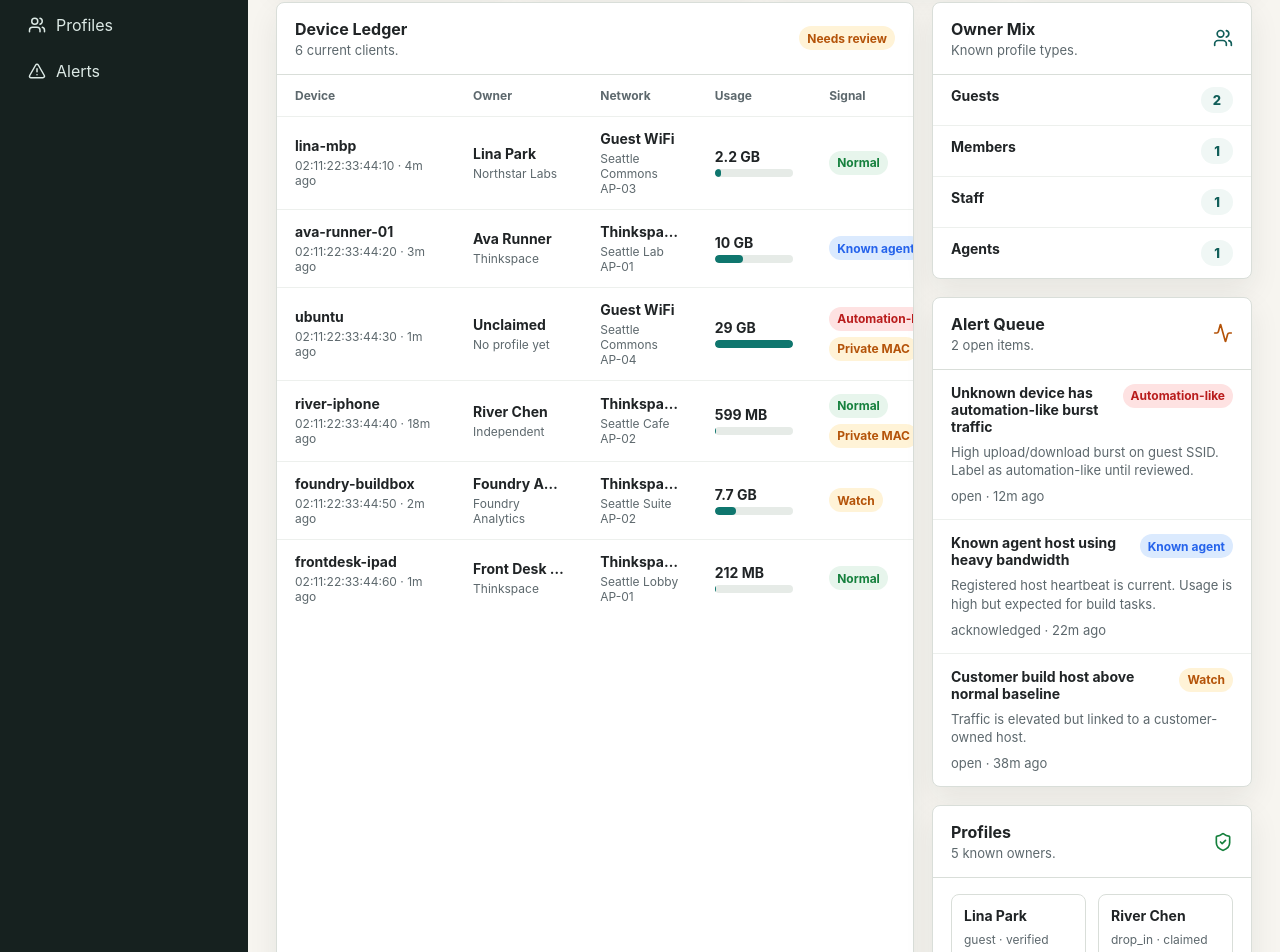
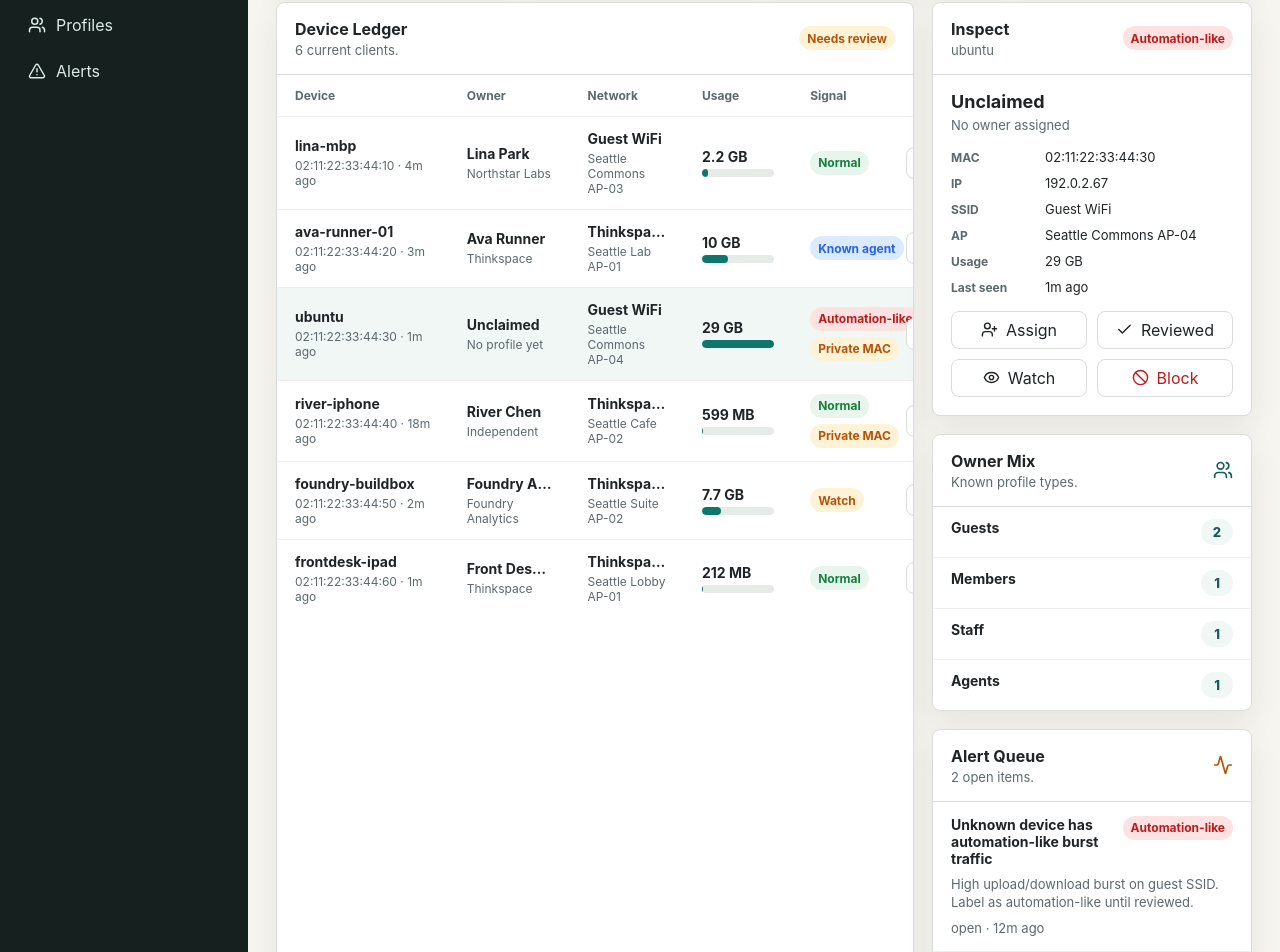
Before and after one commit to peterchee-os/WhoFi, a Next.js app: page / in a window 1280 px wide. Shown: the part 207-1159 px from the top of the page. Built offline with nearby package versions, Linux system fonts and the light colour scheme.

Commit message:
Add device inspection workflow

```diff
--- a/app/globals.css
+++ b/app/globals.css
@@ -196,6 +196,15 @@ select {
   padding: 0;
 }
 
+.icon-button.table-action {
+  width: 32px;
+  min-height: 32px;
+}
+
+.text-button.danger {
+  color: var(--red);
+}
+
 .metric-grid {
   display: grid;
   grid-template-columns: repeat(4, minmax(0, 1fr));
@@ -228,6 +237,10 @@ select {
   display: grid;
   grid-template-columns: minmax(0, 1.8fr) minmax(320px, 0.9fr);
   gap: 18px;
+}
+
+.content-grid.detail-layout {
+  grid-template-columns: minmax(0, 1.6fr) minmax(340px, 0.8fr);
 }
 
 .panel {
@@ -280,6 +293,10 @@ select {
 
 .device-table td {
   font-size: 14px;
+}
+
+.device-table tr.selected-row td {
+  background: #f0f7f5;
 }
 
 .device-name {
@@ -357,6 +374,7 @@ select {
 .side-stack {
   display: grid;
   gap: 18px;
+  align-content: start;
 }
 
 .list {
@@ -407,6 +425,64 @@ select {
   place-items: center;
   font-size: 13px;
   font-weight: 800;
+}
+
+.detail-body {
+  padding: 16px 18px 18px;
+  display: grid;
+  gap: 16px;
+}
+
+.detail-title {
+  display: grid;
+  gap: 5px;
+}
+
+.detail-title strong {
+  font-size: 18px;
+}
+
+.detail-title span {
+  color: var(--muted);
+  font-size: 13px;
+}
+
+.kv-list {
+  display: grid;
+  gap: 10px;
+  margin: 0;
+}
+
+.kv-list div {
+  display: grid;
+  grid-template-columns: 82px minmax(0, 1fr);
+  gap: 12px;
+  align-items: baseline;
+}
+
+.kv-list dt {
+  color: var(--muted);
+  font-size: 12px;
+  font-weight: 700;
+}
+
+.kv-list dd {
+  margin: 0;
+  min-width: 0;
+  overflow: hidden;
+  text-overflow: ellipsis;
+  white-space: nowrap;
+  font-size: 13px;
+}
+
+.action-grid {
+  display: grid;
+  grid-template-columns: repeat(2, minmax(0, 1fr));
+  gap: 10px;
+}
+
+.action-grid .text-button {
+  width: 100%;
 }
 
 .profile-grid {
--- a/app/page.tsx
+++ b/app/page.tsx
@@ -4,12 +4,15 @@ import { useMemo, useState } from "react";
 import {
   Activity,
   AlertTriangle,
-  Bot,
+  Ban,
+  Check,
   Download,
+  Eye,
   Gauge,
   RefreshCcw,
   Search,
   ShieldCheck,
+  UserPlus,
   Users,
   Wifi,
   type LucideIcon
@@ -66,6 +69,7 @@ const viewTitles: Record<View, { title: string; subtitle: string }> = {
 export default function Home() {
   const [activeView, setActiveView] = useState<View>("dashboard");
   const [query, setQuery] = useState("");
+  const [selectedDeviceId, setSelectedDeviceId] = useState("dev-unknown-burst");
 
   const filteredDevices = useMemo(() => {
     const normalizedQuery = query.trim().toLowerCase();
@@ -90,6 +94,7 @@ export default function Home() {
   }, [query]);
 
   const title = viewTitles[activeView];
+  const selectedDevice = demoDevices.find((device) => device.id === selectedDeviceId) ?? demoDevices[0];
 
   return (
     <main className="app-shell">
@@ -153,8 +158,17 @@ export default function Home() {
 
         <Metrics />
 
-        {activeView === "dashboard" ? <DashboardView devices={filteredDevices} /> : null}
-        {activeView === "devices" ? <DevicesView devices={filteredDevices} /> : null}
+        {activeView === "dashboard" ? (
+          <DashboardView
+            devices={filteredDevices}
+            onSelectDevice={setSelectedDeviceId}
+            selectedDevice={selectedDevice}
+            selectedDeviceId={selectedDeviceId}
+          />
+        ) : null}
+        {activeView === "devices" ? (
+          <DevicesView devices={filteredDevices} onSelectDevice={setSelectedDeviceId} selectedDeviceId={selectedDeviceId} />
+        ) : null}
         {activeView === "profiles" ? <ProfilesView profiles={demoProfiles} /> : null}
         {activeView === "alerts" ? <AlertsView /> : null}
       </section>
@@ -185,23 +199,47 @@ function Metrics() {
   );
 }
 
-function DashboardView({ devices }: { devices: Device[] }) {
+function DashboardView({
+  devices,
+  onSelectDevice,
+  selectedDevice,
+  selectedDeviceId
+}: {
+  devices: Device[];
+  onSelectDevice: (deviceId: string) => void;
+  selectedDevice: Device;
+  selectedDeviceId: string;
+}) {
   return (
     <section className="content-grid">
-      <DeviceLedger devices={devices} compact />
+      <DeviceLedger devices={devices} compact onSelectDevice={onSelectDevice} selectedDeviceId={selectedDeviceId} />
 
       <div className="side-stack">
+        <DeviceInspector device={selectedDevice} />
         <OwnerMix />
         <AlertQueue limit={3} />
-        <ProfileSummary />
-        <AgentSummary />
       </div>
     </section>
   );
 }
 
-function DevicesView({ devices }: { devices: Device[] }) {
-  return <DeviceLedger devices={devices} />;
+function DevicesView({
+  devices,
+  onSelectDevice,
+  selectedDeviceId
+}: {
+  devices: Device[];
+  onSelectDevice: (deviceId: string) => void;
+  selectedDeviceId: string;
+}) {
+  const selectedDevice = devices.find((device) => device.id === selectedDeviceId) ?? devices[0];
+
+  return (
+    <section className="content-grid detail-layout">
+      <DeviceLedger devices={devices} onSelectDevice={onSelectDevice} selectedDeviceId={selectedDeviceId} />
+      <div className="side-stack">{selectedDevice ? <DeviceInspector device={selectedDevice} /> : <EmptyPanel />}</div>
+    </section>
+  );
 }
 
 function ProfilesView({ profiles }: { profiles: Profile[] }) {
@@ -231,7 +269,17 @@ function AlertsView() {
   return <AlertQueue />;
 }
 
-function DeviceLedger({ devices, compact = false }: { devices: Device[]; compact?: boolean }) {
+function DeviceLedger({
+  devices,
+  compact = false,
+  onSelectDevice,
+  selectedDeviceId
+}: {
+  devices: Device[];
+  compact?: boolean;
+  onSelectDevice: (deviceId: string) => void;
+  selectedDeviceId: string;
+}) {
   const shownDevices = compact ? devices.slice(0, 6) : devices;
 
   return (
@@ -247,11 +295,12 @@ function DeviceLedger({ devices, compact = false }: { devices: Device[]; compact
       <table className="device-table">
         <thead>
           <tr>
-            <th style={{ width: "28%" }}>Device</th>
-            <th style={{ width: "20%" }}>Owner</th>
+            <th style={{ width: "27%" }}>Device</th>
+            <th style={{ width: "19%" }}>Owner</th>
             <th style={{ width: "18%" }}>Network</th>
-            <th style={{ width: "18%" }}>Usage</th>
-            <th style={{ width: "16%" }}>Signal</th>
+            <th style={{ width: "17%" }}>Usage</th>
+            <th style={{ width: "15%" }}>Signal</th>
+            <th style={{ width: "4%" }} aria-label="Inspect" />
           </tr>
         </thead>
         <tbody>
@@ -260,7 +309,7 @@ function DeviceLedger({ devices, compact = false }: { devices: Device[]; compact
             const usage = device.rxBytes + device.txBytes;
 
             return (
-              <tr key={device.id}>
+              <tr className={selectedDeviceId === device.id ? "selected-row" : ""} key={device.id}>
                 <td>
                   <div className="device-name">
                     <strong>{device.hostname}</strong>
@@ -293,12 +342,96 @@ function DeviceLedger({ devices, compact = false }: { devices: Device[]; compact
                     {device.privateMacSuspected ? <span className="badge watch">Private MAC</span> : null}
                   </div>
                 </td>
+                <td>
+                  <button className="icon-button table-action" onClick={() => onSelectDevice(device.id)} title="Inspect">
+                    <Eye size={16} />
+                  </button>
+                </td>
               </tr>
             );
           })}
         </tbody>
       </table>
     </div>
+  );
+}
+
+function DeviceInspector({ device }: { device: Device }) {
+  const profile = device.profileId ? profileById.get(device.profileId) : undefined;
+  const usage = device.rxBytes + device.txBytes;
+
+  return (
+    <section className="panel">
+      <div className="panel-header">
+        <div>
+          <h3>Inspect</h3>
+          <p>{device.hostname}</p>
+        </div>
+        <StatusBadge state={device.riskState} />
+      </div>
+      <div className="detail-body">
+        <div className="detail-title">
+          <strong>{profile?.displayName ?? "Unclaimed"}</strong>
+          <span>{profile?.organizationName ?? "No owner assigned"}</span>
+        </div>
+
+        <dl className="kv-list">
+          <div>
+            <dt>MAC</dt>
+            <dd>{device.mac}</dd>
+          </div>
+          <div>
+            <dt>IP</dt>
+            <dd>{device.ip}</dd>
+          </div>
+          <div>
+            <dt>SSID</dt>
+            <dd>{device.ssid}</dd>
+          </div>
+          <div>
+            <dt>AP</dt>
+            <dd>{device.apName}</dd>
+          </div>
+          <div>
+            <dt>Usage</dt>
+            <dd>{formatBytes(usage)}</dd>
+          </div>
+          <div>
+            <dt>Last seen</dt>
+            <dd>{formatRelativeTime(device.lastSeen)}</dd>
+          </div>
+        </dl>
+
+        <div className="action-grid">
+          <button className="text-button" title="Assign owner">
+            <UserPlus size={17} />
+            Assign
+          </button>
+          <button className="text-button" title="Mark reviewed">
+            <Check size={17} />
+            Reviewed
+          </button>
+          <button className="text-button" title="Watch device">
+            <Eye size={17} />
+            Watch
+          </button>
+          <button className="text-button danger" title="Block device">
+            <Ban size={17} />
+            Block
+          </button>
+        </div>
+      </div>
+    </section>
+  );
+}
+
+function EmptyPanel() {
+  return (
+    <section className="panel">
+      <div className="list-item">
+        <strong>No matching device</strong>
+      </div>
+    </section>
   );
 }
 
@@ -353,56 +486,3 @@ function AlertQueue({ limit }: { limit?: number }) {
     </section>
   );
 }
-
-function ProfileSummary() {
-  return (
-    <section className="panel">
-      <div className="panel-header">
-        <div>
-          <h3>Profiles</h3>
-          <p>{demoProfiles.length} known owners.</p>
-        </div>
-        <ShieldCheck size={20} color="var(--green)" />
-      </div>
-      <div className="profile-grid">
-        {demoProfiles.map((profile) => (
-          <div className="profile-card" key={profile.id}>
-            <strong className="truncate">{profile.displayName}</strong>
-            <span>{profile.profileType} · {profile.profileLevel}</span>
-            <span className="truncate">{profile.organizationName ?? "No organization"}</span>
-          </div>
-        ))}
-      </div>
-    </section>
-  );
-}
-
-function AgentSummary() {
-  return (
-    <section className="panel">
-      <div className="panel-header">
-        <div>
-          <h3>Agent Identity</h3>
-          <p>Registered hosts.</p>
-        </div>
-        <Bot size={20} color="var(--blue)" />
-      </div>
-      <div className="list">
-        <div className="list-item">
-          <div className="list-title">
-            <strong>Ava Runner</strong>
-            <StatusBadge state="known_agent" />
-          </div>
-          <p>Heartbeat current. Usage expected.</p>
-        </div>
-        <div className="list-item">
-          <div className="list-title">
-            <strong>ubuntu</strong>
-            <StatusBadge state="automation_like" />
-          </div>
-          <p>Traffic burst detected. Identity unclaimed.</p>
-        </div>
-      </div>
-    </section>
-  );
-}
```
